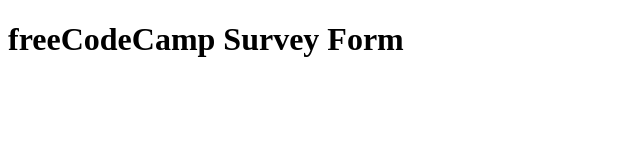
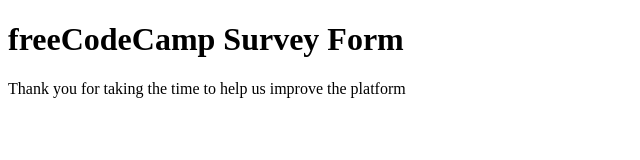
Before and after one commit to Linsmed/microverse-collab, a plain HTML site: page fcc-test-suite-template-master/index.html in a window 1280 px wide. Shown: the whole page, without its empty margins (0-640 px from the left). Drawn offline with Linux system fonts and the light colour scheme.

Commit message:
Add description

```diff
--- a/fcc-test-suite-template-master/index.html
+++ b/fcc-test-suite-template-master/index.html
@@ -10,6 +10,9 @@
 		<script src="https://cdn.freecodecamp.org/testable-projects-fcc/v1/bundle.js"></script>
 
 		<h1 id="title">freeCodeCamp Survey Form</h1>
+		<p id="description">
+			Thank you for taking the time to help us improve the platform
+		</p>
 		<script src="js/index.js"></script>
 	</body>
 </html>
```
